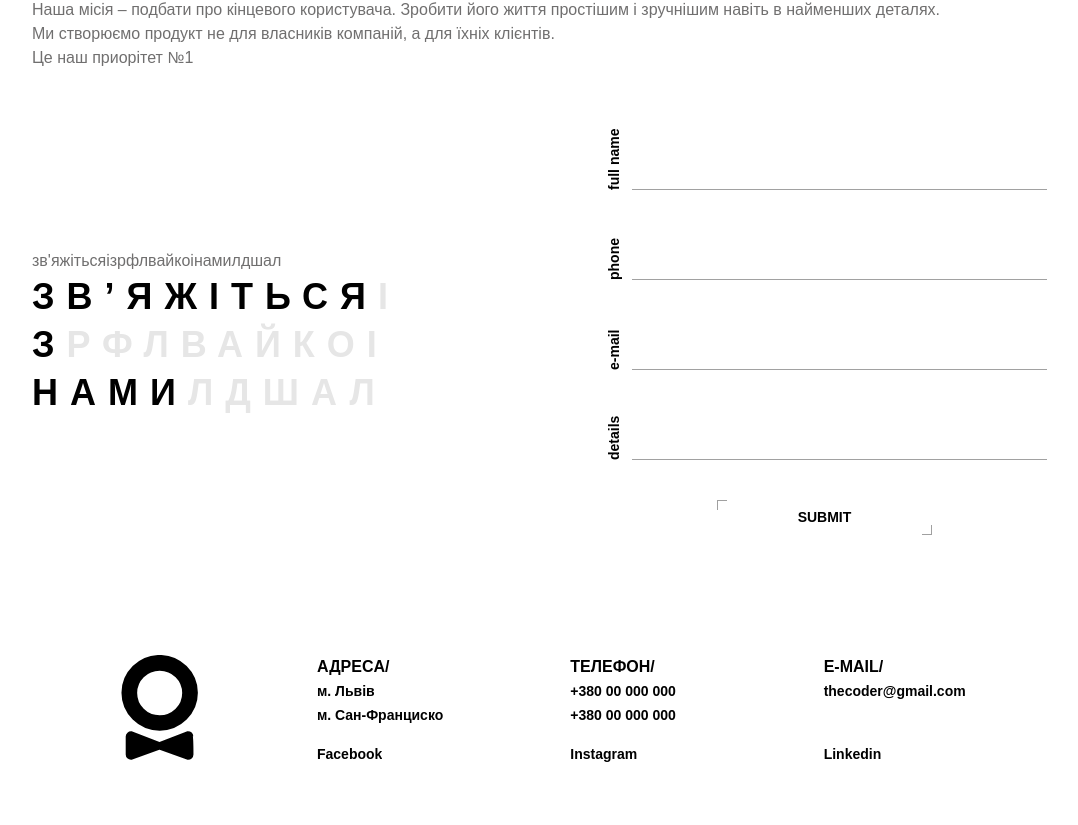
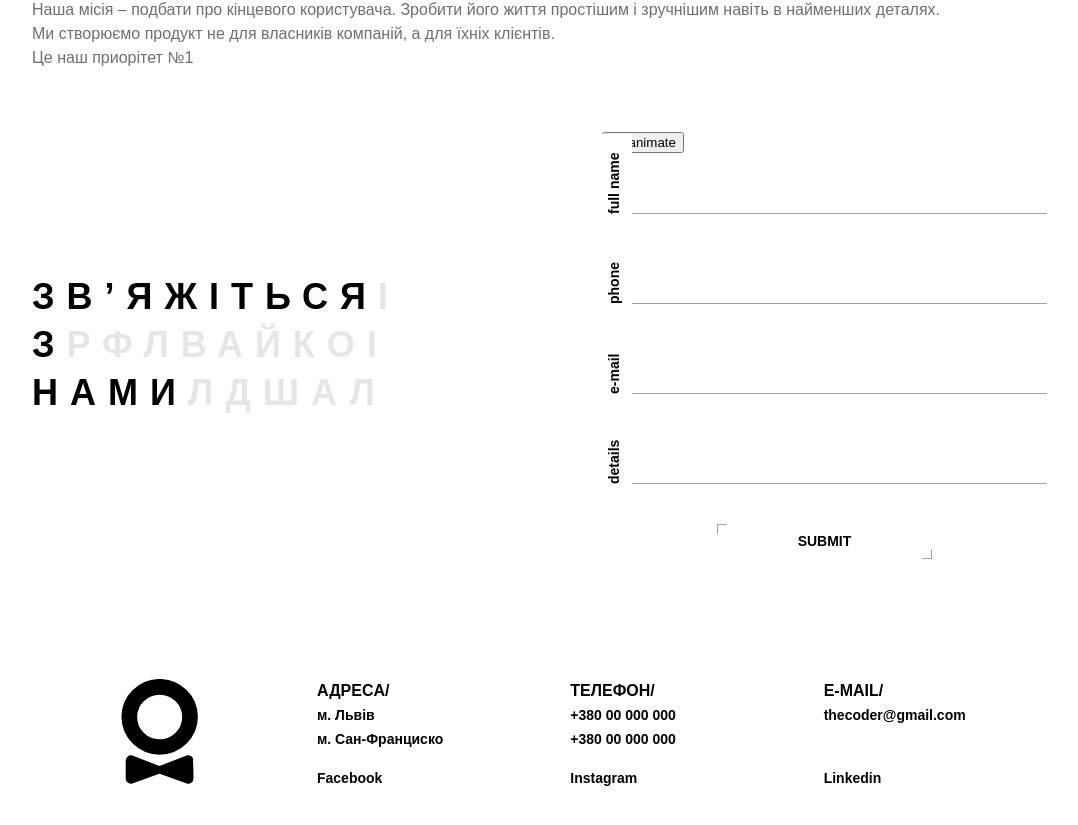
Before and after one commit to nazariy1717/thecoder-app, a React app: page / in a window 1280 px wide. Shown: the part 898-1723 px from the top of the page, without its empty margins (53-1131 px from the left). Built offline with nearby package versions, Linux system fonts and the light colour scheme; a web font is replaced by a local one.

Commit message:
Default Changelist

```diff
--- a/src/components/ContactUs/ContactUs.js
+++ b/src/components/ContactUs/ContactUs.js
@@ -5,15 +5,46 @@ import ContactForm from "./ContactForm";
 
 class ContactUs extends React.Component{
 
+    chars = "!<>-_\\/[]{}—=+*^?#_";
+
     constructor(props){
         super(props);
+        this.doAnimate = this.doAnimate.bind(this);
     }
 
-    title = [
-        `зв\'яжітьсяі`,
-        `зрфлвайкоі`,
-        `намилдшал`,
-    ];
+    doAnimate(){
+        console.log('do animete');
+
+        let array = document.querySelectorAll('.contacts-title span');
+        console.log(array);
+
+        let charArray = [];
+        for(let i = 0; i < this.chars.length; i++) {
+            charArray.push(this.chars.charAt(i));
+        }
+        console.log(charArray[0]);
+
+
+
+        for (let i = 0; i < array.length; i++){
+            setTimeout(function(){
+                for (let j = 0; j < charArray.length; j++){
+                    setTimeout(function(){
+                        array[i].innerText = charArray[j];
+                    },j * 50);
+                }
+            },i * 50);
+        }
+
+    }
+
+
+
+    // title = [
+    //     `зв\'яжітьсяі`,
+    //     `зрфлвайкоі`,
+    //     `намилдшал`,
+    // ];
 
     render() {
         return (
@@ -21,8 +52,8 @@ class ContactUs extends React.Component{
                 <div className="container">
                     <div className="row m-row align-middle">
                         <div className="column col-lg-6">
-                            <TextScramble text={this.title}/>
-                            <div className="title-box">
+                            {/*<TextScramble text={this.title}/>*/}
+                            <div className="title-box contacts-title">
                                 <p>
                                     <strong>
                                         <span>з</span>
@@ -69,6 +100,8 @@ class ContactUs extends React.Component{
                             </div>
                         </div>
                         <div className="column col-lg-5">
+
+                            <button onClick={this.doAnimate}>do animate </button>
                             <ContactForm />
                         </div>
                     </div>
--- a/src/components/TextScramble.js
+++ b/src/components/TextScramble.js
@@ -6,24 +6,10 @@ class TextScramble extends React.Component{
         super(props);
     }
 
-    phrases = this.props.text;
     chars = '!<>-_\\/[]{}—=+*^?#________';
 
-    setArray(){
-       const phrasesArray = this.props.text;
-       const phrasesArrayLength = phrasesArray.length;
-
-        console.log(phrasesArray);
-        console.log(phrasesArrayLength);
-        // chars
-        for (let i = 0; i < phrasesArray[0].length; i++) {
-            // console.log(phrasesArray[0].charAt(i));
-
-        }
-    }
 
     render(){
-        this.setArray();
         return(
             <div className="text" >
 
```
